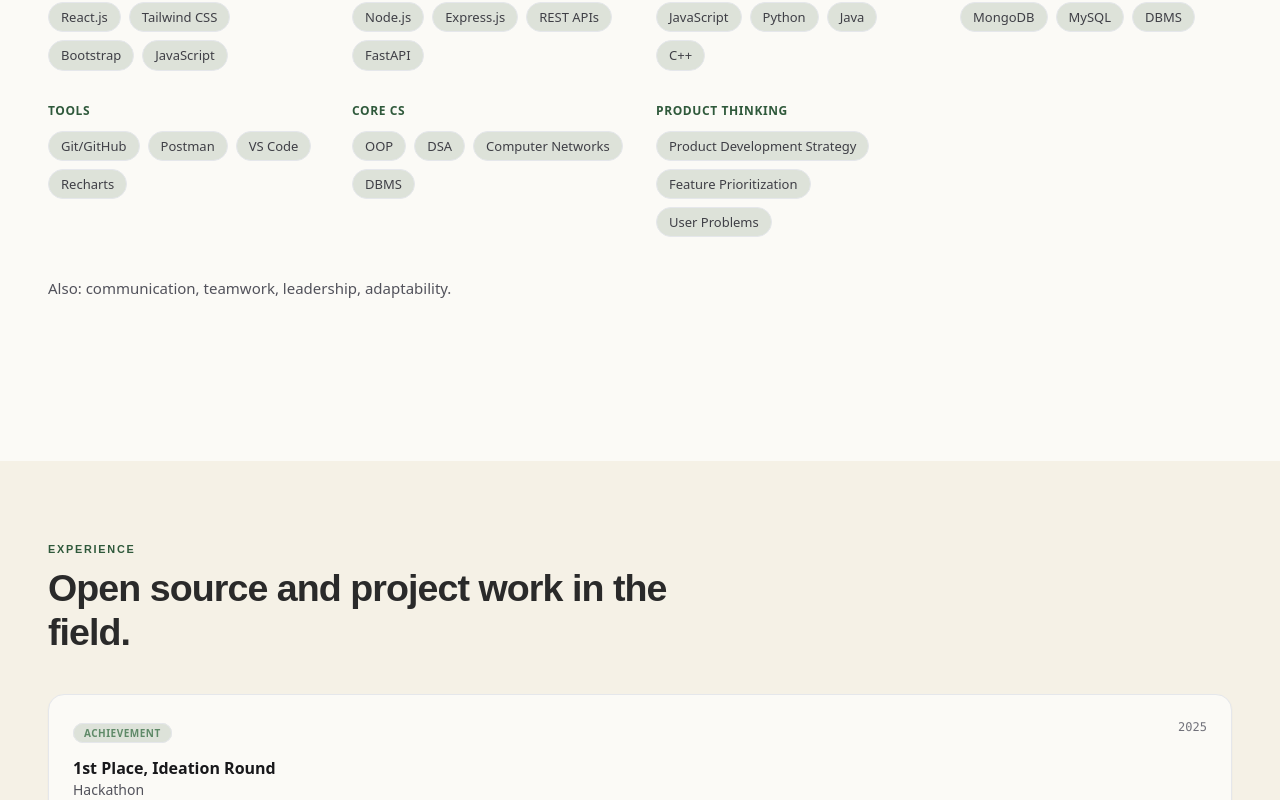
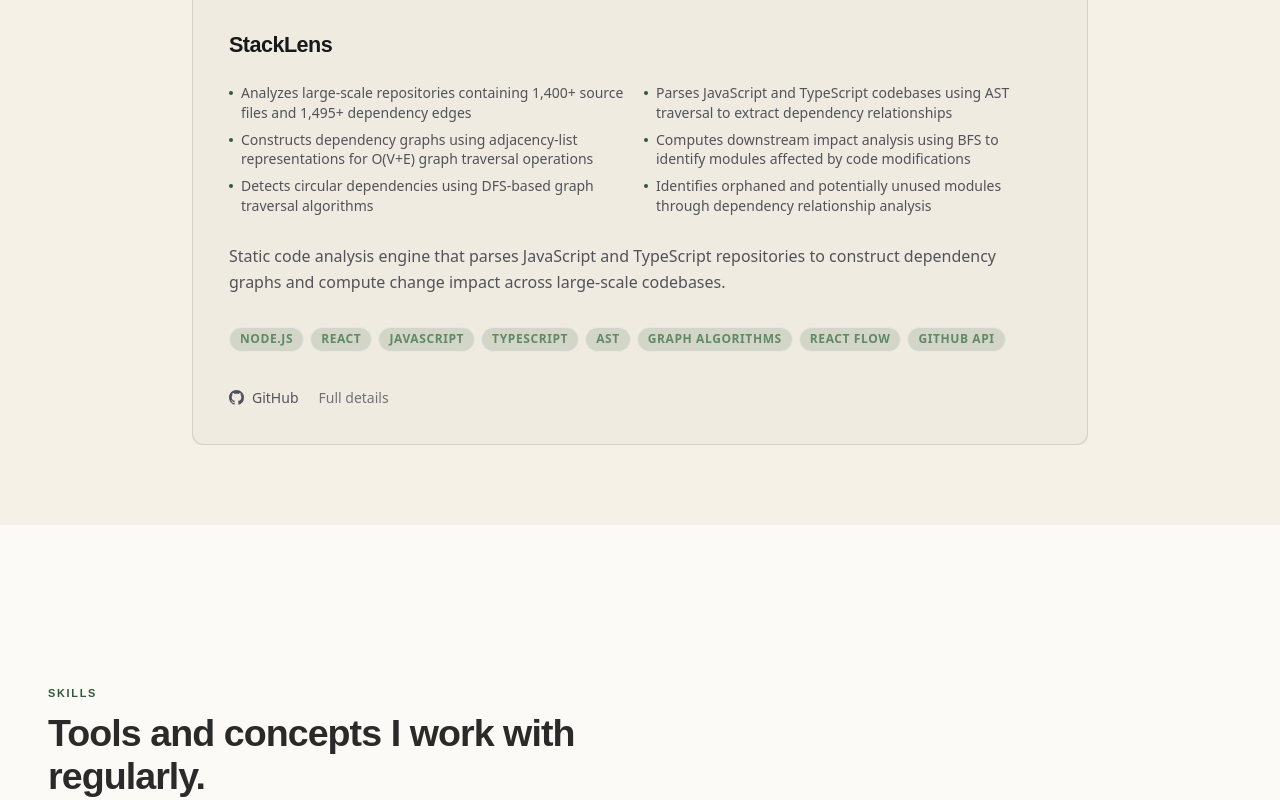
Before and after one commit to AubaidAhmedSaiyed/Portfolio, a React (Vite) app in the folder client/: page / in a window 1280 px wide. Shown: the part 6740-7540 px from the top of the page. Built offline with nearby package versions, Linux system fonts and the light colour scheme; no server answers; a small style sheet from the web is missing; the HTML template or start-up script is replaced by a standard one; a web font is replaced by a local one.

Commit message:
feat: added-new-project

```diff
--- a/client/src/data/experience.js
+++ b/client/src/data/experience.js
@@ -1,7 +1,7 @@
 export const experienceItems = [
   {
     role: '1st Place, Ideation Round',
-    company: 'Hackathon',
+    company: 'GCET Hackathon ',
     timeframe: '2025',
     label: 'Achievement',
     tags: ['Problem Solving', 'Entrepreneurship', 'Innovation'],
@@ -16,7 +16,7 @@ export const experienceItems = [
     company: 'Open Source',
     timeframe: '2025',
     label: 'Contribution',
-    tags: ['Open Source', 'Performance', 'REST APIs', 'Backend'],
+    tags: ['Open Source', 'Performance', 'REST APIs'],
     highlights: [
       'Debugged asynchronous state issues in React applications.',
       'Improved UI responsiveness and layout optimization.',
--- a/client/src/data/projects.js
+++ b/client/src/data/projects.js
@@ -107,5 +107,39 @@ export const projects = [
     'REST APIs for triggering reconciliation runs and retrieving reports and summaries'
   ],
   github: 'https://github.com/AubaidAhmedSaiyed/Transaction_Reconciliation',
+},
+{
+  id: 'stacklens',
+  title: 'StackLens',
+  description:
+    'Static code analysis engine that parses JavaScript and TypeScript repositories to construct dependency graphs and compute change impact across large-scale codebases.',
+
+  summary:
+    'Repo analysis engine built with Node.js and React that analyzes GitHub repositories through AST traversal, processing repositories with 1,400+ files and 1,495+ dependency relationships. The system constructs dependency graphs, performs impact analysis using graph algorithms, detects architectural issues such as circular dependencies and dead code, and visualizes repository structure through an interactive graph interface.',
+
+  preview: '/projects/stacklen.png',
+
+  tech: [
+    'Node.js',
+    'React',
+    'JavaScript',
+    'TypeScript',
+    'AST',
+    'Graph Algorithms',
+    'React Flow',
+    'GitHub API'
+  ],
+
+  features: [
+    'Analyzes large-scale repositories containing 1,400+ source files and 1,495+ dependency edges',
+    'Parses JavaScript and TypeScript codebases using AST traversal to extract dependency relationships',
+    'Constructs dependency graphs using adjacency-list representations for O(V+E) graph traversal operations',
+    'Computes downstream impact analysis using BFS to identify modules affected by code modifications',
+    'Detects circular dependencies using DFS-based graph traversal algorithms',
+    'Identifies orphaned and potentially unused modules through dependency relationship analysis',
+    'Visualizes repository architecture and dependency paths through an interactive graph interface'
+  ],
+
+  github: 'https://github.com/AubaidAhmedSaiyed/StackLens'
 }
 ];
```
Also changed, not shown: client/public/projects/stacklen.png (added).
